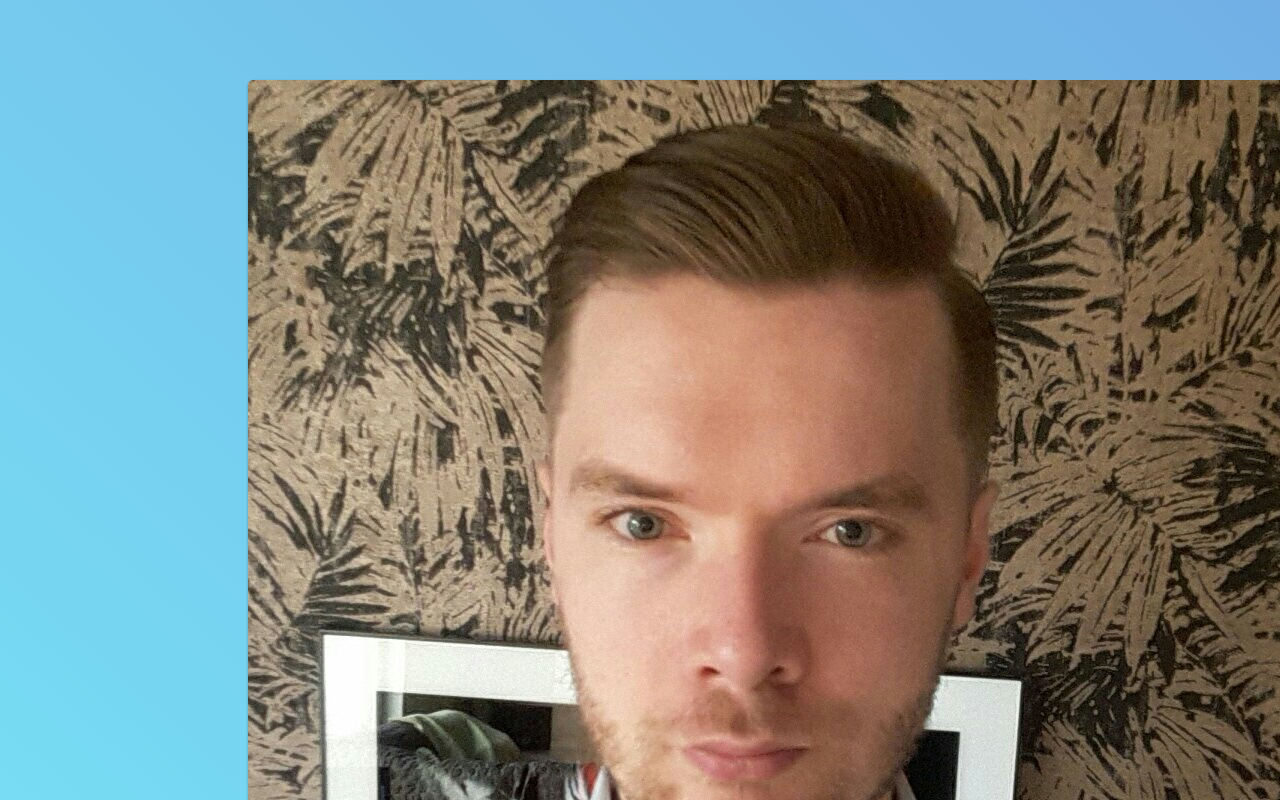
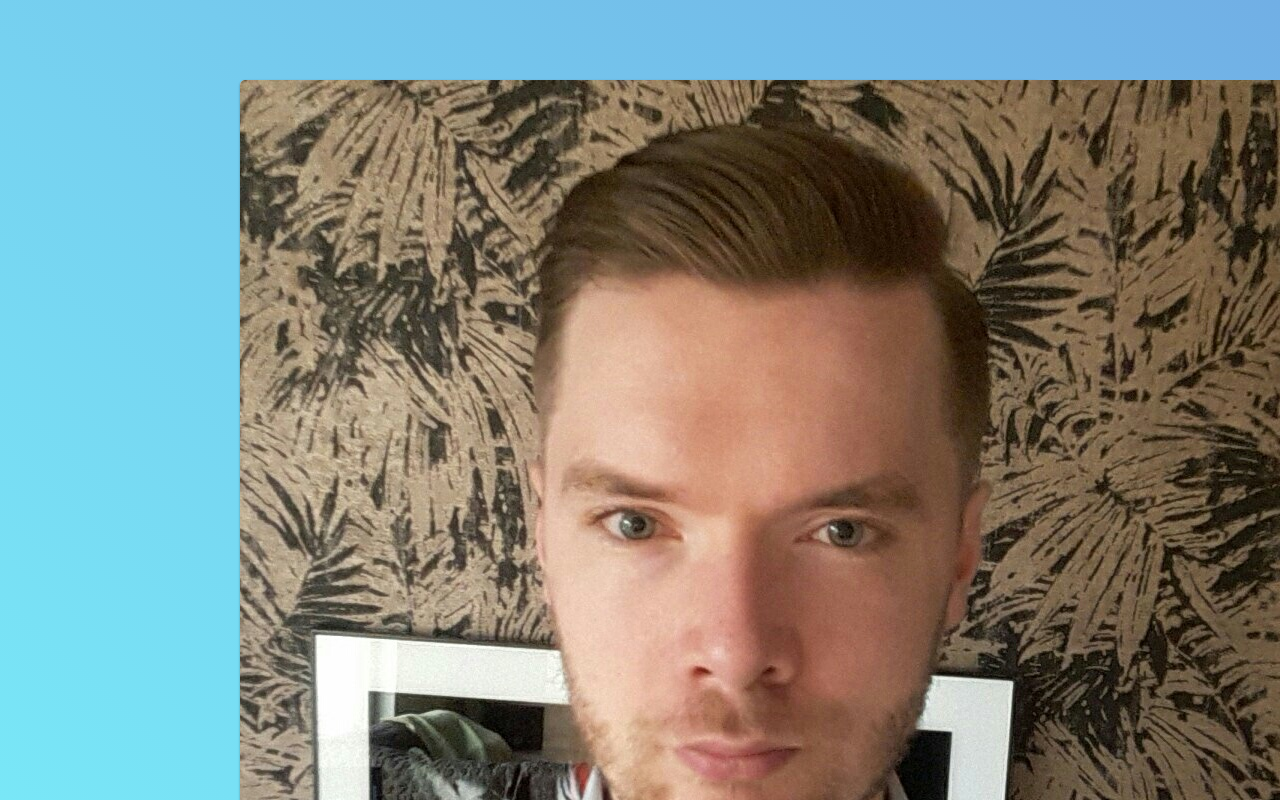
Before and after one commit to ThomasQuatresooz/Vcard, a plain HTML site: page index.html in a window 1280 px wide. Shown: the top 800 px of the page. Drawn offline with Linux system fonts and the light colour scheme.

Commit message:
modif css

```diff
--- a/master.css
+++ b/master.css
@@ -1,7 +1,18 @@
+html{
+    height: 100%;
+    padding: 0;
+    margin: 0;
+}
 body {
   background: rgb(113, 175, 229);
   background: linear-gradient(222deg, rgba(113, 175, 229, 1) 0%, rgba(121, 231, 247, 1) 100%);
   font-family: "Roboto", sans-serif;
+  background-repeat: no-repeat;
+  background-position: center;
+  background-size: auto;
+  margin: 0;
+  padding: 0;
+
 }
 main {
   display: flex;
@@ -60,6 +71,7 @@ h1{
 }
 
 .credit{
+    padding-bottom: 0.5rem;
     margin: 0 auto;
     font-size: xx-small;
     text-align: center;
```
